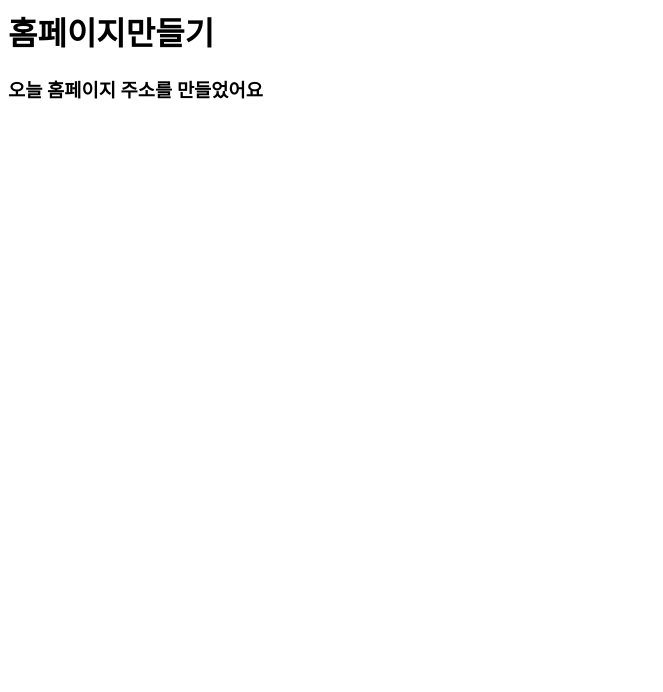
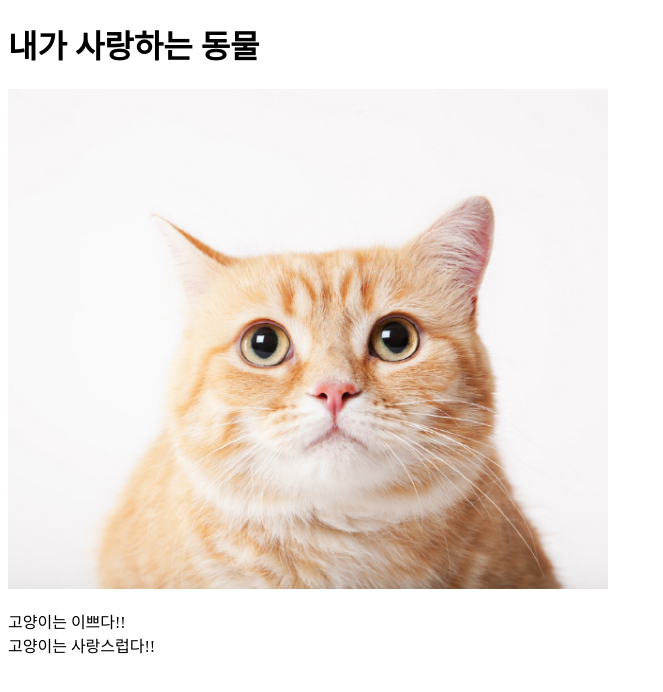
Before and after one commit to Ungheo/htmlBox, a plain HTML site: page index.html in a window 1280 px wide. Shown: the whole page, without its empty margins (0-663 px from the left). Drawn offline with Linux system fonts and the light colour scheme.

Commit message:
9월6일 1교시

```diff
--- a/index.html
+++ b/index.html
@@ -1,8 +1,15 @@
-<html>
+<!DOCTYPE html>
+<html lang="en">
 <head>
+    <meta charset="UTF-8">
+    <meta name="viewport" content="width=device-width, initial-scale=1.0">
+    <title>ung's Home</title>
 </head>
 <body>
-<h1>홈페이지만들기</h1>
-<h3>오늘 홈페이지 주소를 만들었어요</h3>
+    <h1>내가 사랑하는 동물</h1>
+    <img src="img/고양이.jpg" alt="이쁜고양이!!" width="600" height="500">
+    <p>
+        고양이는 이쁘다!! <br> 고양이는 사랑스럽다!!
+    </p>
 </body>
 </html>
```
Also changed, not shown: img/고양이.jpg (added).
